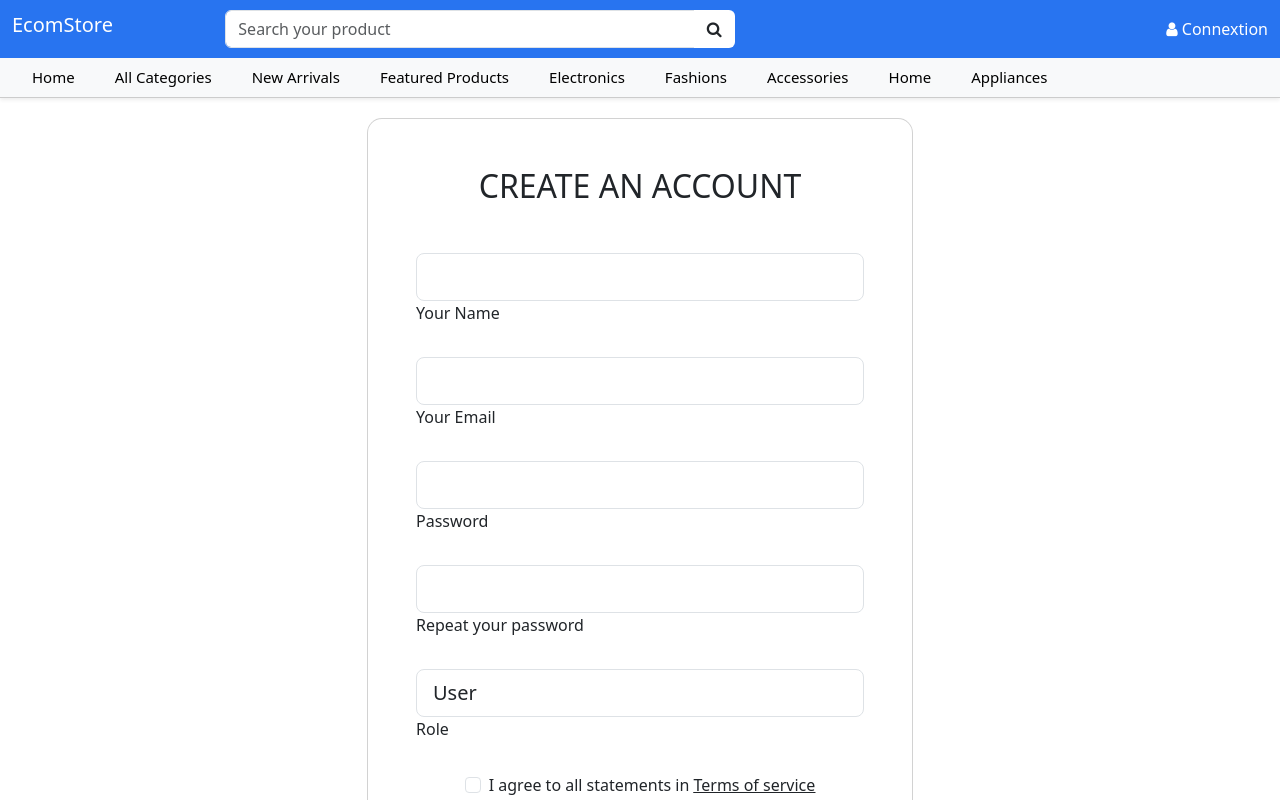
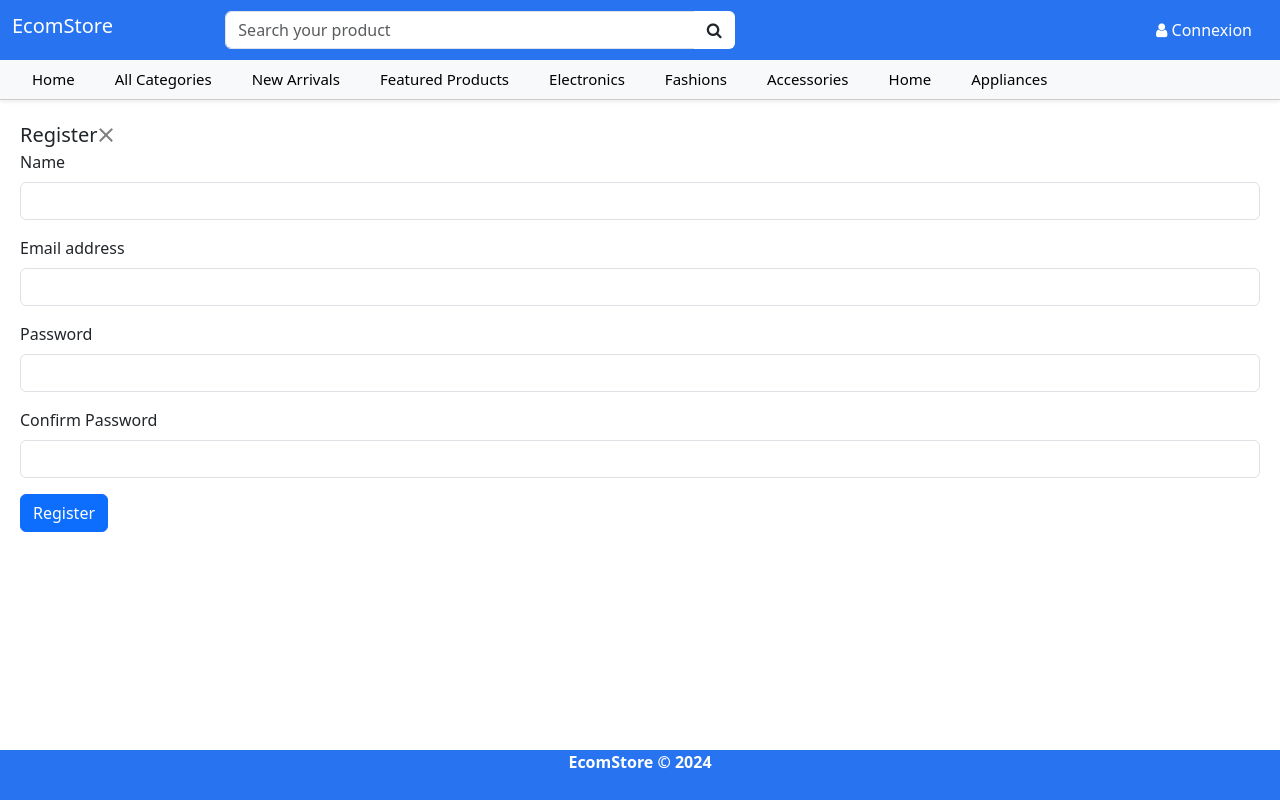
Before and after one commit to anassraissi/EcomeStore, a Next.js app: page /Register in a window 1280 px wide. Shown: the top 800 px of the page. Built offline with nearby package versions, Linux system fonts and the light colour scheme.

Commit message:
work on login and register as models

```diff
--- a/components/Navbar.js
+++ b/components/Navbar.js
@@ -4,22 +4,33 @@ import Link from 'next/link';
 import 'bootstrap/dist/css/bootstrap.min.css';
 import { useAuth } from '../context/AuthContext';
 import { useRouter } from 'next/router';
+import LoginForm from './LoginForm'; // Ensure this import is correct
+import RegisterForm from './RegisterForm';
+
 
 const Navbar = () => {
+  const [username, setUsername] = useState("Connexion");
+  const [role, setRole] = useState("")
 
-  const [username, setUsername] = useState("");
-  const {logout}=useAuth();
-  const router=useRouter();
-  useEffect(()=>{
-    localStorage.getItem('username') ? setUsername(localStorage.getItem('username')) :setUsername('Connexion')
-  },[])
-  const logOut=(e)=>{
+  const { logout } = useAuth();
+  const router = useRouter();
+
+  useEffect(() => {
+    const userName = localStorage.getItem('username');
+    setUsername(userName ? userName : 'Connexion');
+    if((localStorage.getItem('role')=='admin')){
+      setRole(localStorage.getItem('role'))
+    }
+  }, []);
+
+  const logOut = () => {
     logout();
-    router.replace('/');
-    localStorage.getItem('username') ? setUsername(localStorage.getItem('username')) :setUsername('Connexion')
-  }
+    router.reload('/');
+    setUsername('Connexion');
+  };
 
   return (
+    <>
       <div className="main-navbar shadow-sm sticky-top">
         <div className="top-navbar">
           <div className="container-fluid">
@@ -43,31 +54,22 @@ const Navbar = () => {
               </div>
               <div className="col-md-5 my-auto">
                 <ul className="nav justify-content-end">
-
-              {username!="Connexion" ?
+                  {username !== "Connexion" ? (
                     <>
                       <li className="nav-item">
-                                  <Link href="/cart"  legacyBehavior>
+                        <Link href="/cart" legacyBehavior>
                           <a className="nav-link">
                             <i className="fa fa-shopping-cart"></i> Cart (0)
                           </a>
                         </Link>
                       </li>
                       <li className="nav-item">
-                  <Link href="/cart"  legacyBehavior>
-                    <a className="nav-link">
-                      <i className="fa fa-shopping-cart"></i> Cart (0)
-                    </a>
-                  </Link>
-                </li>
-                <li className="nav-item">
-                  <Link href="/wishlist" legacyBehavior>
+                        <Link href="/" legacyBehavior>
                           <a className="nav-link">
                             <i className="fa fa-heart"></i> Wishlist (0)
                           </a>
                         </Link>
                       </li>
-
                       <li className="nav-item dropdown">
                         <a
                           className="nav-link dropdown-toggle"
@@ -87,13 +89,14 @@ const Navbar = () => {
                               </a>
                             </Link>
                           </li>
+                          {role &&
                                               <li>
-                      <Link href="/Register" legacyBehavior>
-                        <a className="dropdown-item">
+                                                    <a className="dropdown-item" data-bs-toggle="modal"data-bs-target="#formModal">
                                                       <i className="fa fa-user"></i> Register
                                                     </a>
-                      </Link>
                                               </li>
+                          }
+
                           <li>
                             <Link href="/orders" legacyBehavior>
                               <a className="dropdown-item">
@@ -116,25 +119,26 @@ const Navbar = () => {
                             </Link>
                           </li>
                           <li>
-
                             <a className="dropdown-item" onClick={logOut}>
                               <i className="fa fa-sign-out"></i> Logout
                             </a>
                           </li>
                         </ul>
                       </li>
-              </>  :
-
-                       <li>
-                       <Link href="/Login" legacyBehavior>
-                         <a className="connexion">
-                           <i className="fa fa-user"></i> Connextion
-                           </a>
-                       </Link>
+                    </>
+                  ) : (
+                    <li className="nav-item">
+                      {/* Modal Trigger Button */}
+                      <button
+                        type="button"
+                        className="nav-link btn btn-link"
+                        data-bs-toggle="modal"
+                        data-bs-target="#loginModal"
+                      >
+                        <i className="fa fa-user"></i> Connexion
+                      </button>
                     </li>
-              }
-
-
+                  )}
                 </ul>
               </div>
             </div>
@@ -179,7 +183,7 @@ const Navbar = () => {
                   </Link>
                 </li>
                 <li className="nav-item">
-                <Link href="/electronics legacyBehavior" legacyBehavior>
+                  <Link href="/electronics" legacyBehavior>
                     <a className="nav-link">Electronics</a>
                   </Link>
                 </li>
@@ -208,6 +212,44 @@ const Navbar = () => {
           </div>
         </nav>
       </div>
+      {/* Modal */}
+      <div className="modal fade" id="loginModal" tabIndex="-1" aria-labelledby="loginModalLabel" aria-hidden="true">
+        <div className="modal-dialog modal-dialog-centered">
+          <div className="modal-content">
+            <div className="modal-header">
+              <h5 className="modal-title" id="loginModalLabel">Login</h5>
+              <button type="button" className="btn-close" data-bs-dismiss="modal" aria-label="Close"></button>
+            </div>
+            <div className="modal-body">
+              <LoginForm/>
+            </div>
+          </div>
+        </div>
+      </div>
+      {/* Register Modal */}
+      {/* <div className={`modal ${showRegisterModal ? 'show' : ''}`} tabIndex="-1" role="dialog">
+        <div className="modal-dialog modal-dialog-centered" role="document">
+          <div className="modal-content">
+            <div className="modal-header">
+              <h5 className="modal-title">Register</h5>
+              <button type="button" className="btn-close" aria-label="Close" onClick={closeRegisterModal}></button>
+            </div>
+            <div className="modal-body">
+              <RegisterForm closeModal={closeRegisterModal} />
+            </div>
+          </div>
+        </div>
+      </div> */}
+
+<div className="modal fade" id="formModal" tabIndex="-1" aria-labelledby="loginModalLabel" aria-hidden="true">
+        <div className="modal-dialog modal-dialog-centered">
+            <div className="modal-body">
+              <RegisterForm />
+            </div>
+          </div>
+      </div>
+
+    </>
   );
 };
 
--- a/components/RegisterForm.js
+++ b/components/RegisterForm.js
@@ -1,9 +1,19 @@
 // components/RegisterForm.js
-import React, { useState } from 'react';
+import React, { useEffect, useState } from 'react';
 import axios from 'axios';
 import styles from './RegisterForm.module.css'; // Import the CSS module
+import { useRouter } from 'next/router';
 
-const RegisterForm = () => {
+const RegisterForm = ({ closeModal }) => {
+  const router = useRouter();
+
+  const [role, setRole] = useState("")
+  useEffect(()=>{
+    if((localStorage.getItem('role')=='admin')){
+      setRole(localStorage.getItem('role'))
+    }
+  },[])
+
   const [formData, setFormData] = useState({
     name: '',
     email: '',
@@ -11,6 +21,7 @@ const RegisterForm = () => {
     confirmPassword: '',
     role: 'user' // Default role
   });
+
   const handleChange = (e) => {
     const { name, value } = e.target;
     setFormData({ ...formData, [name]: value });
@@ -21,118 +32,63 @@ const RegisterForm = () => {
     try {
       const response = await axios.post('/api/register', formData);
       console.log('Registration successful!', response.data);
+      toast.success('Register successful!');
+      router.push('/');
       // Optionally redirect to login page or home page after successful registration
+      closeModal(); // Close modal after successful registration
     } catch (error) {
       console.error('Registration failed!', error);
     }
   };
 
   return (
-    <section className="vh-100 bg-image">
-      <div className={`mask d-flex align-items-center h-100 ${styles.gradientCustom3}`}>
-        <div className="container h-100">
-          <div className="row d-flex justify-content-center align-items-center h-100">
-            <div className="col-12 col-md-9 col-lg-7 col-xl-6">
-              <div className="card" style={{ borderRadius: '15px' }}>
-                <div className="card-body p-5">
-                  <h2 className="text-uppercase text-center mb-5">Create an account</h2>
+    <div className="modal-content">
+      <div className="modal-header">
+        <h5 className="modal-title" id="registerModalLabel">Register</h5>
+        <button type="button" className="btn-close" onClick={closeModal}></button>
+      </div>
+      <div className="modal-body">
         <form onSubmit={handleSubmit}>
-                    <div data-mdb-input-init className="form-outline mb-4">
-                      <input
-                        type="text"
-                        id="form3Example1cg"
-                        className="form-control form-control-lg"
-                        name="name"
-                        value={formData.name}
-                        onChange={handleChange}
-                        required
-                      />
-                      <label className="form-label" htmlFor="form3Example1cg">Your Name</label>
-                    </div>
-                    <div data-mdb-input-init className="form-outline mb-4">
-                      <input
-                        type="email"
-                        id="form3Example3cg"
-                        className="form-control form-control-lg"
-                        name="email"
-                        value={formData.email}
-                        onChange={handleChange}
-                        required
-                      />
-                      <label className="form-label" htmlFor="form3Example3cg">Your Email</label>
+          {/* Form fields */}
+          {/* Example: Name */}
+          <div className="mb-3">
+            <label htmlFor="nameInput" className="form-label">Name</label>
+            <input type="text" className="form-control" id="nameInput" name="name" value={formData.name} onChange={handleChange} required />
           </div>
 
-                    <div data-mdb-input-init className="form-outline mb-4">
-                      <input
-                        type="password"
-                        id="form3Example4cg"
-                        className="form-control form-control-lg"
-                        name="password"
-                        value={formData.password}
-                        onChange={handleChange}
-                        required
-                      />
-                      <label className="form-label" htmlFor="form3Example4cg">Password</label>
+          {/* Example: Email */}
+          <div className="mb-3">
+            <label htmlFor="emailInput" className="form-label">Email address</label>
+            <input type="email" className="form-control" id="emailInput" name="email" value={formData.email} onChange={handleChange} required />
           </div>
 
-                    <div data-mdb-input-init className="form-outline mb-4">
-                      <input
-                        type="password"
-                        id="form3Example4cdg"
-                        className="form-control form-control-lg"
-                        name="confirmPassword"
-                        value={formData.confirmPassword}
-                        onChange={handleChange}
-                        required
-                      />
-                      <label className="form-label" htmlFor="form3Example4cdg">Repeat your password</label>
+          {/* Example: Password */}
+          <div className="mb-3">
+            <label htmlFor="passwordInput" className="form-label">Password</label>
+            <input type="password" className="form-control" id="passwordInput" name="password" value={formData.password} onChange={handleChange} required />
           </div>
 
-                    <div data-mdb-input-init className="form-outline mb-4">
-                      <select
-                        id="form3Example5cg"
-                        className="form-control form-control-lg"
-                        name="role"
-                        value={formData.role}
-                        onChange={handleChange}
-                        required
-                      >
-                        <option value="user">User</option>
+          {/* Example: Confirm Password */}
+          <div className="mb-3">
+            <label htmlFor="confirmPasswordInput" className="form-label">Confirm Password</label>
+            <input type="password" className="form-control" id="confirmPasswordInput" name="confirmPassword" value={formData.confirmPassword} onChange={handleChange} required />
+          </div>
+        {role &&
+                  <div className="mb-3">
+                  <label htmlFor="roleSelect" className="form-label">Role</label>
+                  <select className="form-select" id="roleSelect" name="role" value={formData.role} onChange={handleChange} required>
                     <option value="admin">Admin</option>
                     <option value="operator">Operator</option>
                   </select>
-                      <label className="form-label" htmlFor="form3Example5cg">Role</label>
                 </div>
+        }
+          {/* Example: Role (select dropdown) */}
 
-                    <div className="form-check d-flex justify-content-center mb-5">
-                      <input className="form-check-input me-2" type="checkbox" value="" id="form2Example3cg" />
-                      <label className="form-check-label" htmlFor="form2Example3cg">
-                        I agree to all statements in <a href="#!" className="text-body"><u>Terms of service</u></a>
-                      </label>
-                    </div>
-
-                    <div className="d-flex justify-content-center">
-                      <button
-                        type="submit"
-                        data-mdb-button-init
-                        data-mdb-ripple-init
-                        className={`btn btn-success btn-block btn-lg ${styles.gradientCustom4} text-body`}
-                      >
-                        Register
-                      </button>
-                    </div>
-
-                    <p className="text-center text-muted mt-5 mb-0">
-                      Already have an account? <a href="#!" className="fw-bold text-body"><u>Login here</u></a>
-                    </p>
+          {/* Submit button */}
+          <button type="submit" className="btn btn-primary">Register</button>
         </form>
       </div>
     </div>
-            </div>
-          </div>
-        </div>
-      </div>
-    </section>
   );
 };
 
--- a/src/pages/api/login.js
+++ b/src/pages/api/login.js
@@ -6,7 +6,6 @@ export default async function handler(req, res) {
   console.log("yess");
   if (req.method === 'POST') {
     const { email, password } = req.body;
-console.log(email,password);
     try {
       const { token, user } = await loginUser(email, password);
       res.status(200).json({ token, user });
--- a/src/pages/api/register.js
+++ b/src/pages/api/register.js
@@ -11,9 +11,6 @@ export default async function handler(req, res) {
   }
 
   const { name, email, password, role } = req.body;
-  console.log('====================================');
-  console.log(role);
-  console.log('====================================');
 
   try {
     // Check if user already exists
@@ -26,7 +23,7 @@ export default async function handler(req, res) {
 
     // Hash password
     const hashedPassword = await bcrypt.hash(password, 10);
-
+    console.log(hashedPassword);
     // Create new user
     user = new User({
       name,
```
Also changed, not shown: components/LoginForm.js (+11 -40 lines), src/pages/_app.js (+6 -10 lines), 1 other file (tests, documents, lock files or other folders). Lines whose indentation alone changed are shown as unchanged.
